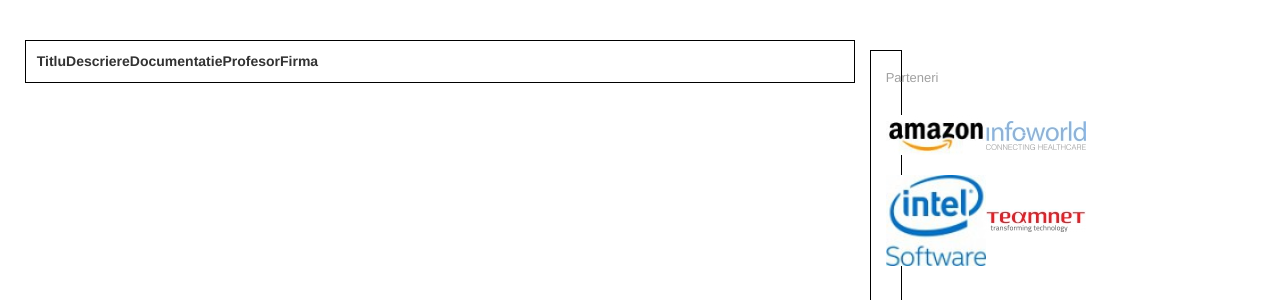
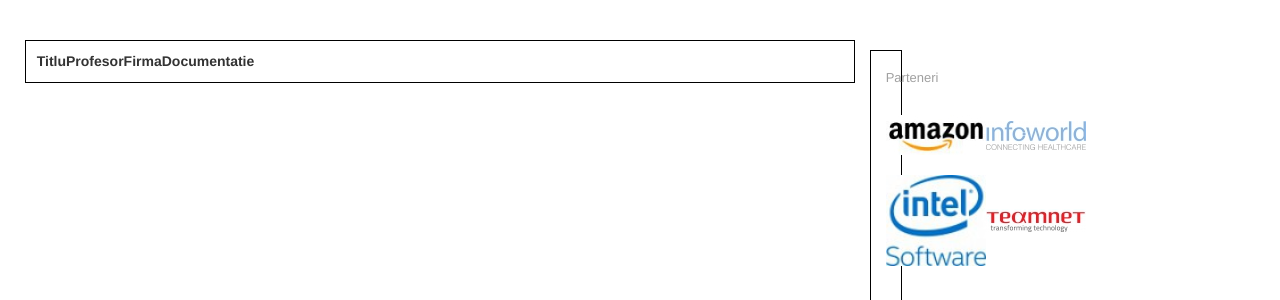
Before and after one commit to PatruSorin/Site-licente, a PHP site: page /listalicente.php in a window 1280 px wide. Shown: the part 215-515 px from the top of the page. Run offline with PHP 8.4, Linux system fonts and the light colour scheme; tables that the repository leaves empty hold one stand-in row (values such as "Sample post").

Commit message:
lista_licenta fara search

```diff
--- a/Proiect/php/lista_licente.php
+++ b/Proiect/php/lista_licente.php
@@ -15,7 +15,7 @@ $a= new info;
 
 //Conectare la baza de date si realizare queriy
 require_once('mysqli_connect.php');//pozitia fisierului este luata relativ la listalicente.html (.php in cazul nostru)
-$query = "SELECT 	titlu, descriere, cale_fisier, profesor, firma, student FROM licente";
+$query = "SELECT id,	titlu, descriere, cale_fisier, profesor, firma, student FROM licente";
 $response = @mysqli_query($dbc, $query);
 
 //Daca sa executat query-ul corect
@@ -26,18 +26,17 @@ if($response){
                 cellspacing="5" cellpadding="8">
 
                 <tr><td align="left"><b>Titlu</b></td>
-                <td align="left"><b>Descriere</b></td>
+                <td align="left"><b>Firma</b></td>
                 <td align="left"><b>Documentatie</b></td>
-                <td align="left"><b>Firma</b></td>
                 </tr>';
 
                 while($row = mysqli_fetch_array($response)){
                   if(strcmp ( $row['profesor'] , "" )==0){
                       echo '<tr><td align="left">' .
                       $row['titlu'] . '</td><td align="left">' .
-                      $row['descriere'] . '</td><td align="left">' .
-                      $row['cale_fisier'] . '</td><td align="left">' .
                       $row['firma'] . '</td><td align="left">' .
+                      '<form action="php\pagina_licenta.php?' . $row['id'] . '" method="post"><input type="submit" value="Detalii" name="submit"></form>' .
+                      '</td><td align="left">' .
                       '<td align="left">';
                       echo '</tr>';
                   }
@@ -54,20 +53,19 @@ if($response){
         cellspacing="5" cellpadding="8">
 
         <tr><td align="left"><b>Titlu</b></td>
-        <td align="left"><b>Descriere</b></td>
-        <td align="left"><b>Documentatie</b></td>
         <td align="left"><b>Profesor</b></td>
         <td align="left"><b>Firma</b></td>
+        <td align="left"><b>Documentatie</b></td>
         </tr>';
 
         while($row = mysqli_fetch_array($response)){
           if(strcmp ( $row['profesor'] , "" )!=0 && strcmp ( $row['student'] , "" )==0){
               echo '<tr><td align="left">' .
               $row['titlu'] . '</td><td align="left">' .
-              $row['descriere'] . '</td><td align="left">' .
-              $row['cale_fisier'] . '</td><td align="left">' .
               $row['profesor'] . '</td><td align="left">' .
               $row['firma'] . '</td><td align="left">' .
+              '<form action="php\pagina_licenta.php?' . $row['id'] . '" method="post"><input type="submit" value="Detalii" name="submit"></form>' .
+              '</td><td align="left">' .
               '<td align="left">';
               echo '</tr>';
           }
```
Also changed, not shown: Proiect/php/pagina_licenta.php (added, +9 -0 lines).
